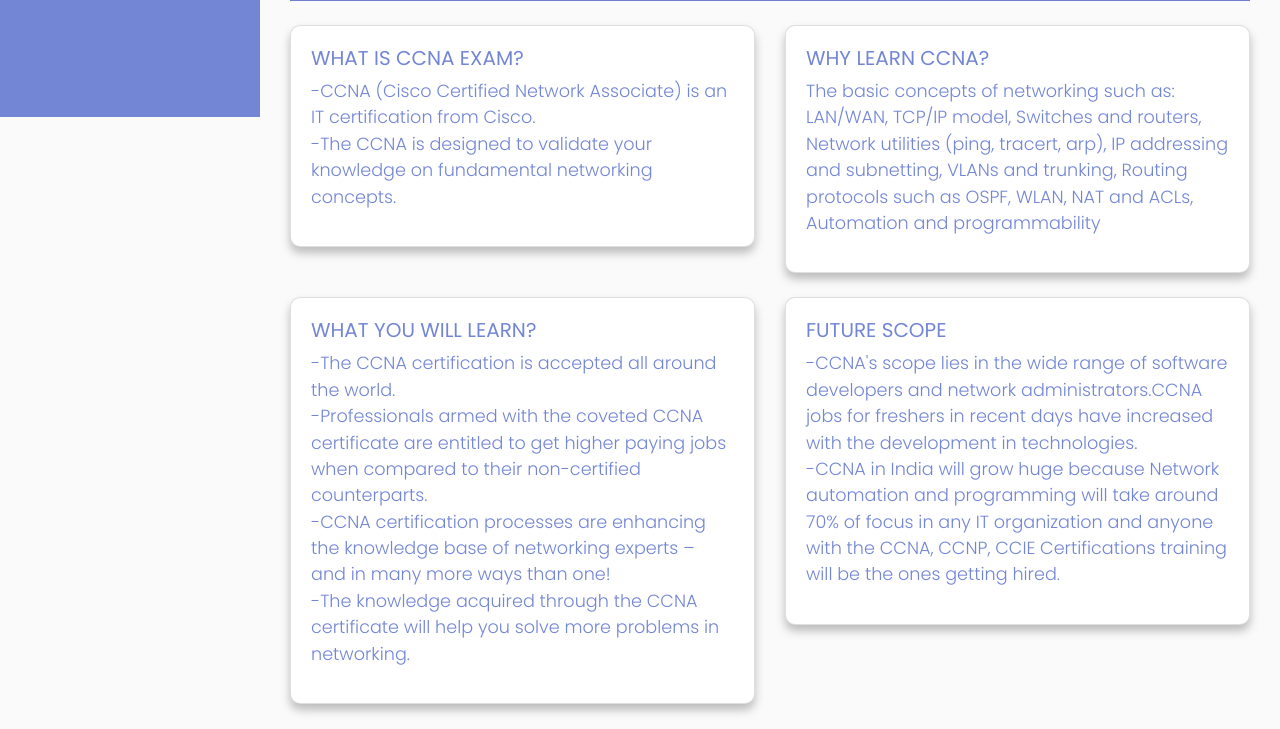
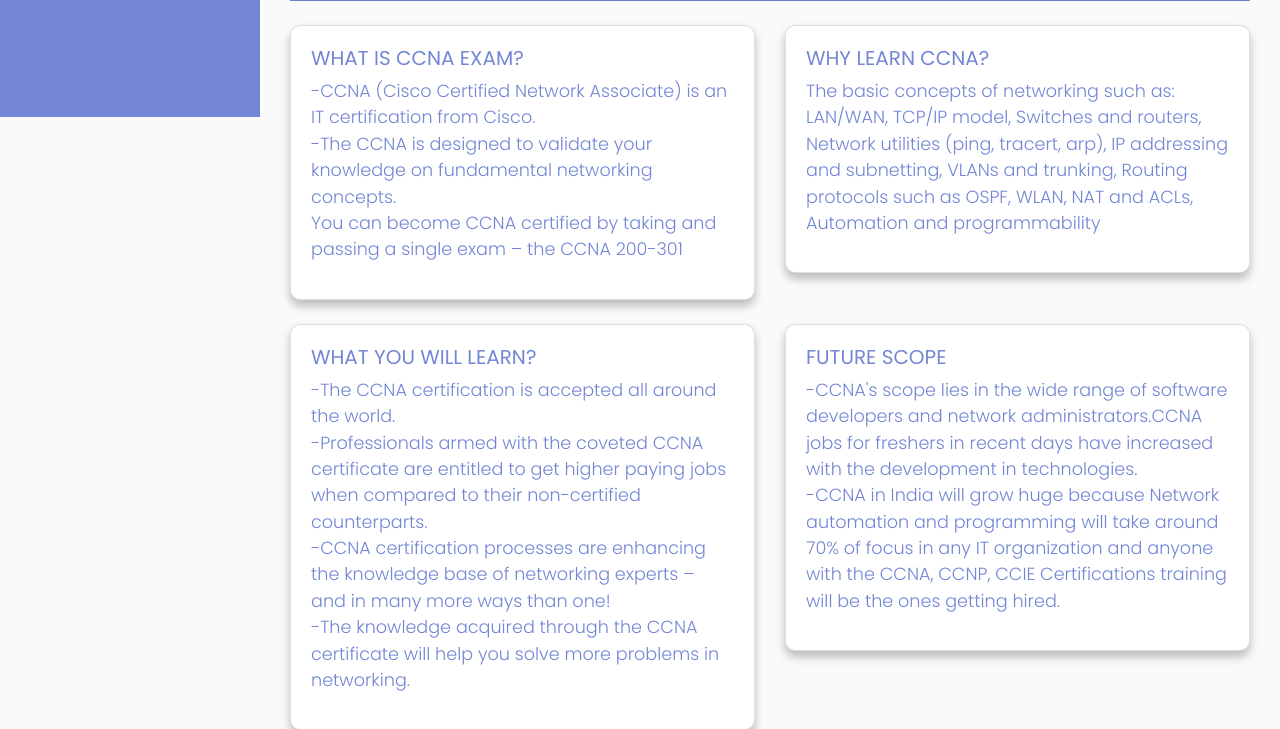
Before and after one commit to akshara01/CCNA-On-FingerTips, a Django app: page / in a window 1280 px wide. Shown: the part 683-1412 px from the top of the page. Run offline with Django 3.2, Linux system fonts and the light colour scheme; some libraries are stand-ins or nearby versions.

Commit message:
Update index.html

```diff
--- a/website/templates/website/index.html
+++ b/website/templates/website/index.html
@@ -48,7 +48,7 @@
                   <div class="card-body">
                     <h5 class="card__title">WHAT IS CCNA EXAM?</h5>
                     <p class="card__apply">-CCNA (Cisco Certified Network Associate) is an IT certification from Cisco.<br>
-                      -The CCNA is designed to validate your knowledge on fundamental networking concepts.</p>
+                      -The CCNA is designed to validate your knowledge on fundamental networking concepts.<br>You can become CCNA certified by taking and passing a single exam – the CCNA 200-301</p>
                   </div>
                 </div>
               </div>
```
